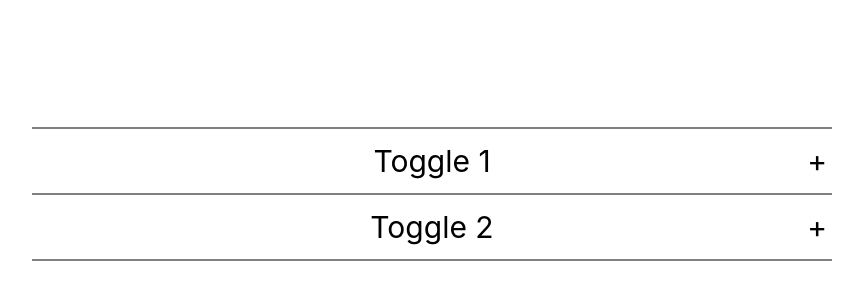
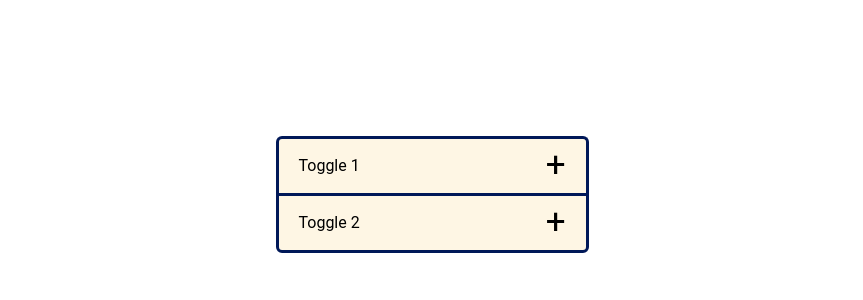
Before and after one commit to valentinmariot/Svelte-Components-Library, a Svelte app: page / in a window 1280 px wide. Shown: the part 238-538 px from the top of the page, without its empty margins (208-1071 px from the left). Built offline with nearby package versions, Linux system fonts and the light colour scheme.

Commit message:
finalisation du toggle (design)

```diff
--- a/src/ToggleAccordeon.svelte
+++ b/src/ToggleAccordeon.svelte
@@ -7,21 +7,18 @@
 <body>
   <div class="accordion-body">
     <div class="accordion">
-    <hr>
       <div class="container"
       class:active="{show[1] === true}"
       on:click="{() => show[1] = !show[1]}">
         <div class="label">Toggle 1</div>
-      <div class="content">Description du toggle 1</div>
+        <div class="content">Lorem ipsum dolor sit amet, consectetur adipiscing elit, sed do eiusmod tempor incididunt ut labore et dolore magna aliqua. Ut enim ad minim veniam, quis nostrud exercitation ullamco laboris nisi ut aliquip ex ea commodo consequat. Duis aute.....</div>
       </div>
-    <hr>
       <div class="container"
       class:active="{show[2] === true}"
       on:click="{() => show[2] = !show[2]}">
         <div class="label">Toggle 2</div>
-      <div class="content">Description du toggle 2</div>
+        <div class="content">Lorem ipsum dolor sit amet, consectetur adipiscing elit, sed do eiusmod tempor incididunt ut labore et dolore magna aliqua. Ut enim ad minim veniam, quis nostrud exercitation ullamco laboris nisi ut aliquip ex ea commodo consequat. Duis aute.....</div>
       </div>
-    <hr>
     </div>
   </div>
 </body>
@@ -31,25 +28,26 @@
 <style>
   /* Définit la largeur de l'accordéon. Définit la marge à 90px en haut et en bas et auto à gauche et à droite */
   .accordion {
-    width: 800px;
-    margin: 90px auto;
     color: black;
-    background-color: white;
     padding: 45px 45px;
+    font-family: Roboto;
   }
 
   .accordion .container {
+    width: 307px;
+    background-color: #FEF6E4;
     position: relative;
-  margin: 10px 10px;
   }
 
 /* Positionne les étiquettes par rapport au .container. Ajoute une marge intérieure en haut et en bas et augmente la taille de la police. Fait également de son curseur un pointeur */
   .accordion .label {
     position: relative;
-  padding: 10px 0;
-  font-size: 30px;
+    font-size: 16px;
+    text-align: left;
     color: black;
     cursor: pointer;
+    /* vertical | horizontal */
+    padding: 15px 20px;
   }
 
   /* Positionne le signe plus à 5px de la droite. Centrez-le en utilisant la propriété transform. */
@@ -59,37 +57,59 @@
     position: absolute;
     top: 50%;
     right: -5px;
-  font-size: 30px;
+    font-size: 35px;
     transform: translateY(-50%);
+    /* vertical | horizontal */
+    padding: 15px 25px;
   }
 
   /* Masque le contenu (height : 0), diminue la taille de la police, justifie le texte et ajoute une transition */
   .accordion .content {
     position: relative;
-  background: white;
+    background: #F9BCC9;
     height: 0;
     font-size: 20px;
     text-align: justify;
-  width: 780px;
     overflow: hidden;
     transition: 0.5s;
   }
 
-/* Définit la largeur, la marge gauche et la bordure de la ligne horizontale entre les contenus */
-.accordion hr {
-  width: 100;
-  margin-left: 0;
-  border: 1px solid grey;
-}
-
   /* Désactive la partie contenu lorsqu'elle est active. Définit la hauteur */
   .accordion .container.active .content {
-  height: 150px;
+    height: 114px;
+    font-size: 12px;
+    /* vertical | horizontal */
+    padding: 10px 20px;
+    border-top: 2px solid #001858;
   }
 
   /* Passe du signe plus au signe négatif une fois activé */
   .accordion .container.active .label::before {
     content: '-';
-  font-size: 30px;
+    font-size: 50px;
+    /* vertical | horizontal */
+    padding: 15px 25px;
+  }
+
+  .container:hover {
+    background-color: #C4E4E0;
+  }
+
+  .container:first-child {
+    /* top | right | bottom | left */
+    border-width: 3px 3px 0px 3px;
+    border-color: #001858;
+    border-style: solid;
+    /* coin en haut à gauche | coin en haut à droite | coin en bas à droite | coin en bas à gauche*/
+    border-radius: 6px 6px 0px 0px;
+  }
+
+  .container:last-child {
+    /* top | right | bottom | left */
+    border-width: 3px 3px 3px 3px;
+    border-color: #001858;
+    border-style: solid;
+    /* coin en haut à gauche | coin en haut à droite | coin en bas à droite | coin en bas à gauche*/
+    border-radius: 0px 0px 6px 6px;
   }
 </style>
```
Lines whose indentation alone changed are shown as unchanged.
